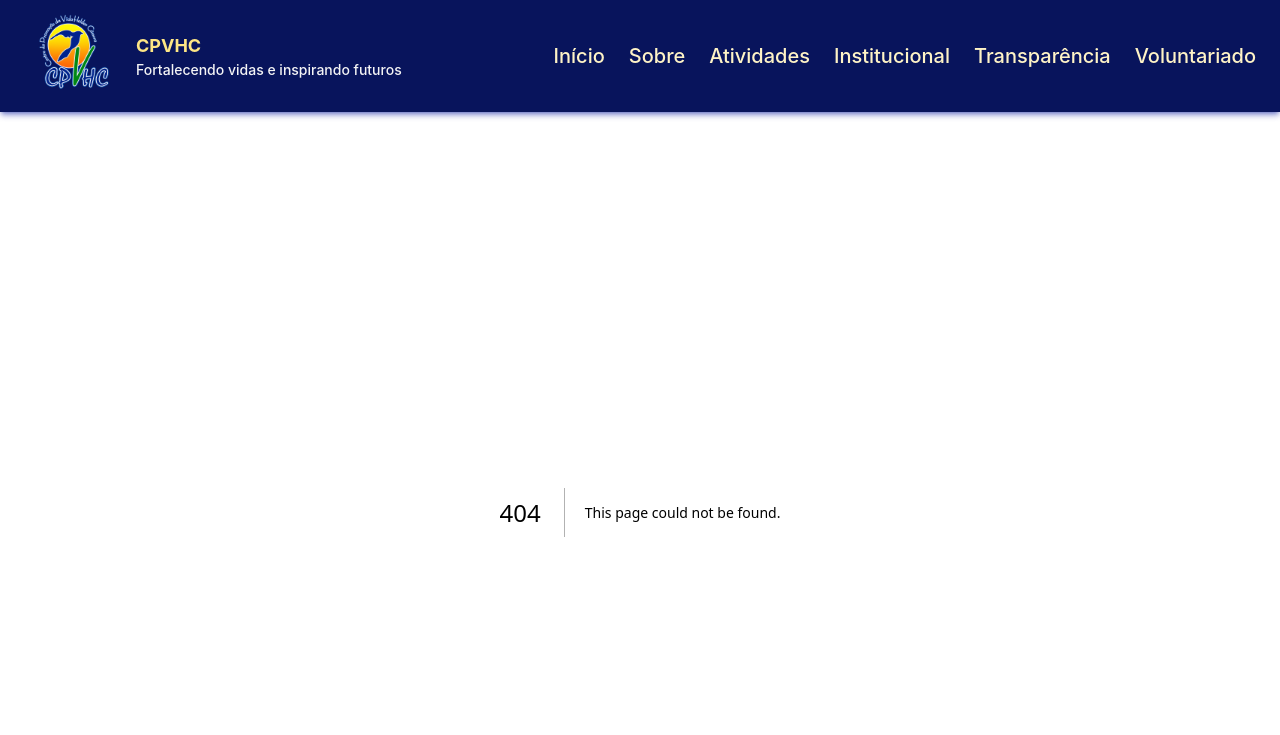
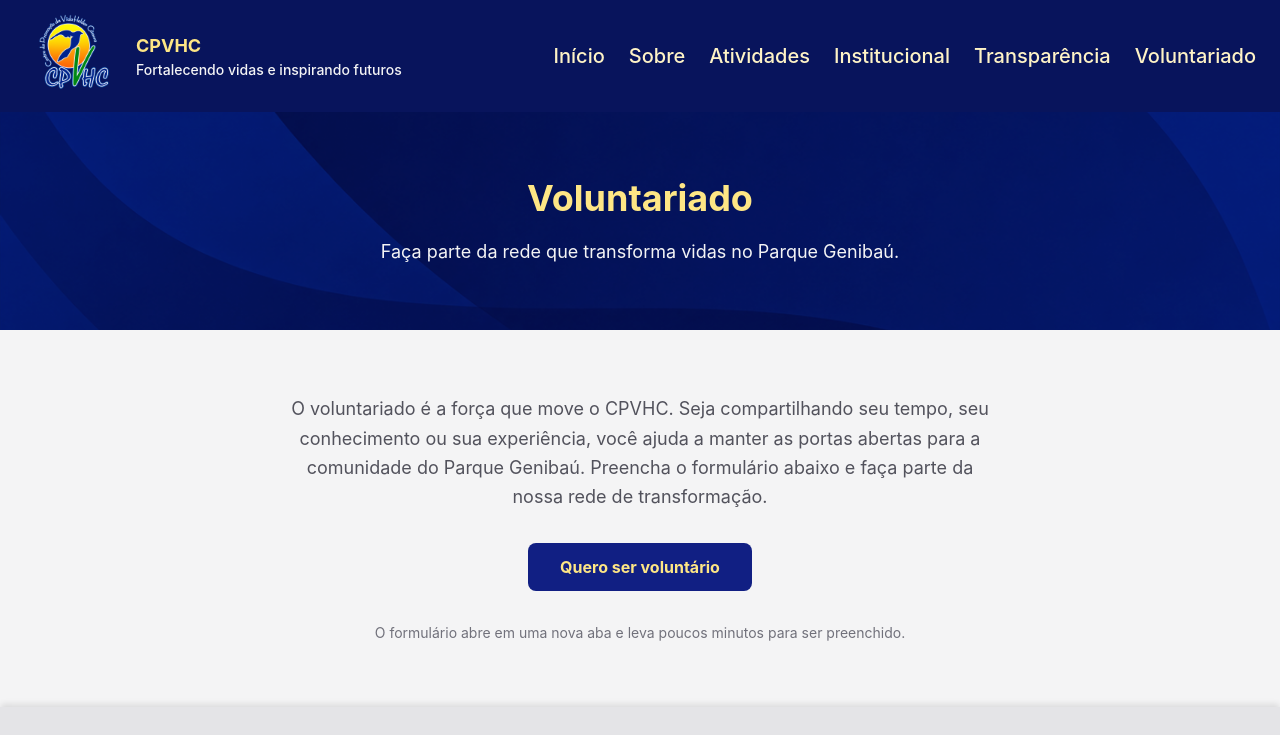
Before and after one commit to Myzoulz/Next.js-Tailwind-Centro-de-Promocao-da-Vida-Helder-Camara, a Next.js app: page /voluntariado in a window 1280 px wide. Before the commit this address had no page. Shown: the top 735 px of the page. Built offline with nearby package versions, Linux system fonts and the light colour scheme.

Commit message:
pagina de voluntariado com texto e botao para o google forms

```diff
--- /dev/null
+++ b/app/voluntariado/page.tsx
@@ -0,0 +1,50 @@
+const formularioUrl = "https://docs.google.com/forms/d/e/1FAIpQLSc4FoX1JvP7dZhs1Afkc_1WSmVRYXqER4YnAEx0lQNbirKAuA/viewform";
+
+export const metadata = {
+    title: "Voluntariado | CPVHC",
+    description:
+        "Seja voluntário no Centro de Promoção da Vida Hélder Câmara (CPVHC) e ajude a transformar a realidade da comunidade do Parque Genibaú.",
+};
+
+export default function VoluntariadoPage() {
+    return (
+        <main className="bg-zinc-100 text-zinc-800">
+            <section
+                className="relative bg-parallax overflow-hidden"
+                style={{
+                    backgroundImage: "url('/donate-background.png')",
+                    backgroundAttachment: "fixed"
+                }}
+            >
+                <div className="flex flex-col justify-center items-center bg-brand-900/40 h-full py-16 px-6 text-center">
+                    <h1 className="text-4xl font-bold max-w-3xl mx-auto leading-tight text-amber-200">
+                        Voluntariado
+                    </h1>
+                    <p className="text-zinc-100 text-lg mt-4 max-w-2xl mx-auto leading-relaxed">
+                        Faça parte da rede que transforma vidas no Parque Genibaú.
+                    </p>
+                </div>
+            </section>
+
+            <section className="max-w-3xl mx-auto px-6 py-16 flex flex-col items-center gap-8 text-center">
+                <p className="text-lg text-zinc-600 leading-relaxed">
+                    O voluntariado é a força que move o CPVHC. Seja compartilhando seu tempo, seu
+                    conhecimento ou sua experiência, você ajuda a manter as portas abertas para a
+                    comunidade do Parque Genibaú. Preencha o formulário abaixo e faça parte da nossa rede
+                    de transformação.
+                </p>
+                <a
+                    href={formularioUrl}
+                    target="_blank"
+                    rel="noopener noreferrer"
+                    className="inline-flex items-center gap-2 bg-brand-800 text-amber-200 text-base font-bold px-8 py-3 rounded-lg hover:bg-brand-900 transition-colors duration-200"
+                >
+                    Quero ser voluntário
+                </a>
+                <p className="text-sm text-zinc-500">
+                    O formulário abre em uma nova aba e leva poucos minutos para ser preenchido.
+                </p>
+            </section>
+        </main>
+    );
+}
```
